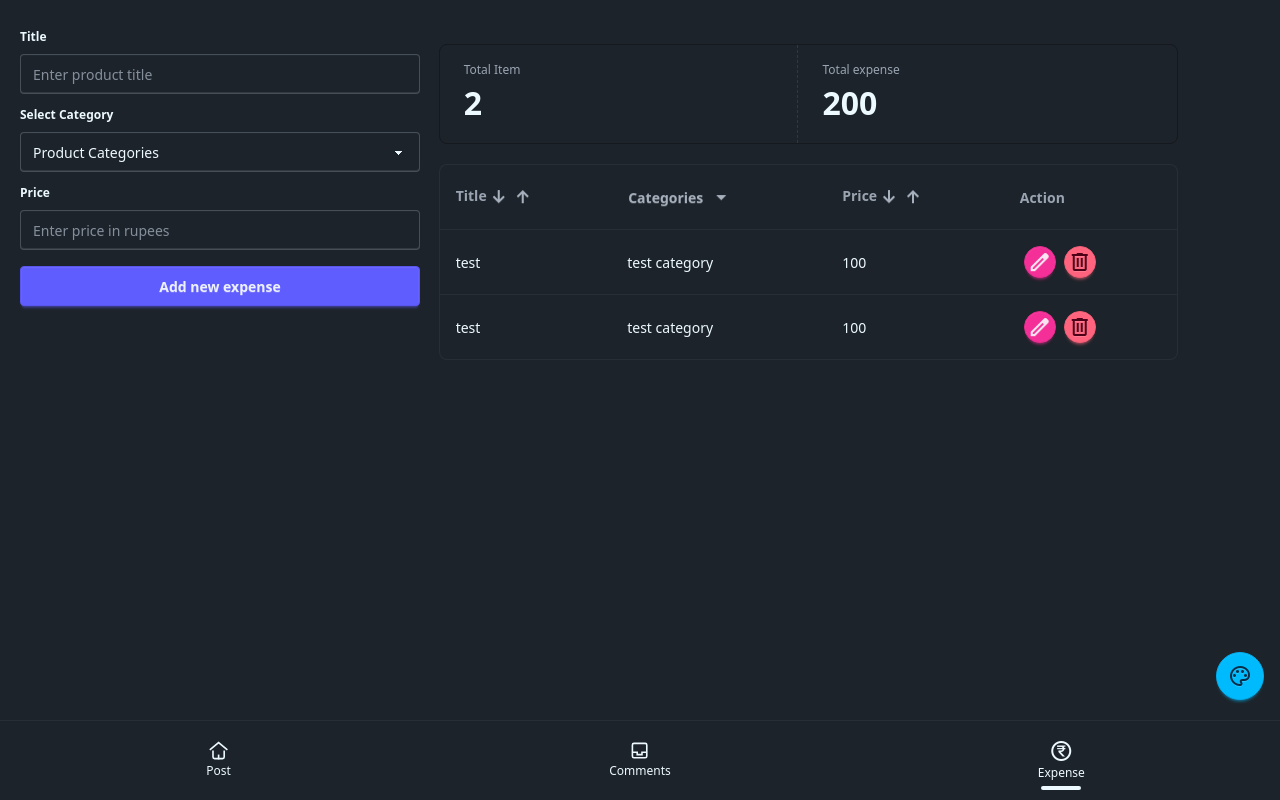
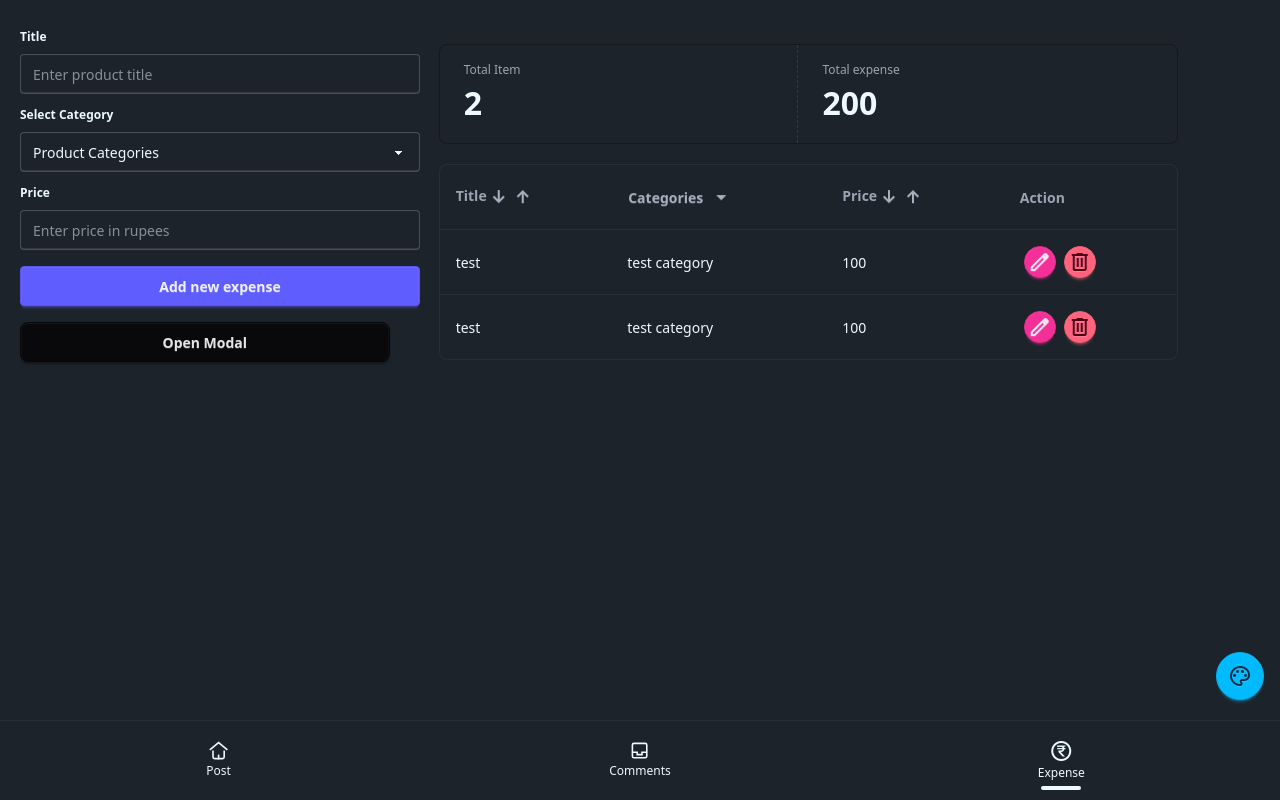
Before and after one commit to mahesh548/Router-Project, a React (Vite) app: page /bills in a window 1280 px wide. Built offline with nearby package versions, Linux system fonts and the light colour scheme.

Commit message:
feat: add Modal component and integrate it into Form and Table components; implement lazy loading for Bills and BillContextProvider

```diff
--- a/index.html
+++ b/index.html
@@ -11,6 +11,7 @@
   </head>
   <body>
     <div id="root"></div>
+    <div id="portal"></div>
     <script type="module" src="/src/main.jsx"></script>
   </body>
 </html>
--- a/src/App.jsx
+++ b/src/App.jsx
@@ -5,8 +5,18 @@ import AllComments from "./component/AllComments";
 import Post from "./component/Post";
 import { ThemeContext } from "./context/ThemeContext";
 import ThemeSwitcher from "./component/ThemeSwitcher";
-import Bills from "./component/Bills";
-import { BillContextProvider } from "./context/BillContextProvider";
+// import Bills from "./component/Bills";
+// import { BillContextProvider } from "./context/BillContextProvider";
+import { lazy, Suspense } from "react";
+
+const Bills = lazy(() => import("./component/Bills")); // lazy loading component
+
+//lazy loading context (named export)
+const BillContextProvider = lazy(() =>
+  import("./context/BillContextProvider").then((module) => ({
+    default: module.BillContextProvider,
+  }))
+);
 
 export default function App() {
   return (
@@ -20,9 +30,11 @@ export default function App() {
           <Route
             path="/bills"
             element={
-              <BillContextProvider>
-                <Bills />
-              </BillContextProvider>
+              <Suspense fallback={<h1>Loading..</h1>}>
+                <BillContextProvider>
+                  <Bills />
+                </BillContextProvider>
+              </Suspense>
             }
           />
           <Route path="*" element={<h1>404 NotFound!!</h1>} />
--- a/src/component/Bills.jsx
+++ b/src/component/Bills.jsx
@@ -4,7 +4,7 @@ import Table from "./Table";
 export default function Bills() {
   return (
     <div className="flex flex-row flex-wrap justify-evenly gap-2 px-5  mt-5">
-      <div className="w-100 flex-1">
+      <div className="w-100 flex-1 m-auto w-[90%]">
         <Form />
       </div>
       <div className="flex-2">
--- a/src/component/Form.jsx
+++ b/src/component/Form.jsx
@@ -2,6 +2,7 @@ import { useContext, useState } from "react";
 import InputField from "./InputField";
 import { BillContext } from "../context/BillContextProvider";
 import Validate from "../Utility/Validate";
+import Modal from "./Modal";
 
 const formRules = {
   title: { minL: 2, maxL: 50 },
@@ -12,6 +13,8 @@ const formRules = {
 export default function Form() {
   const { formData, setFormData, setExpenseList, editId, setEditId } =
     useContext(BillContext);
+
+  const [openModal, setOpen] = useState(false);
 
   // to show error messages
   const [errors, setErrors] = useState({});
@@ -63,6 +66,7 @@ export default function Form() {
   };
 
   return (
+    <>
       <form onSubmit={handleForm}>
         <InputField
           value={formData.title}
@@ -86,7 +90,9 @@ export default function Form() {
             <option>Electronics</option>
             <option>Bills</option>
           </select>
-        {errors?.category && <span className="label">{errors?.category}</span>}
+          {errors?.category && (
+            <span className="label">{errors?.category}</span>
+          )}
         </fieldset>
         <InputField
           value={formData.price}
@@ -100,5 +106,13 @@ export default function Form() {
           {editId ? "Save Edits" : "Add new expense"}
         </button>
       </form>
+      <button
+        className="btn w-[90%]  block btn-neutral rounded-lg mt-4"
+        onClick={() => setOpen(true)}
+      >
+        Open Modal
+      </button>
+      <Modal isOpen={openModal} setOpen={setOpen} />
+    </>
   );
 }
--- /dev/null
+++ b/src/component/Modal.jsx
@@ -0,0 +1,24 @@
+import { createPortal } from "react-dom";
+
+export default function Modal({ isOpen, setOpen }) {
+  return createPortal(
+    <>
+      <dialog id="my_modal_1" className="modal" open={isOpen}>
+        <div className="modal-box">
+          <h3 className="font-bold text-lg">Hello!</h3>
+          <p className="py-4">
+            Press ESC key or click the button below to close
+          </p>
+          <div className="modal-action">
+            <form method="dialog">
+              <button className="btn btn-error" onClick={() => setOpen(false)}>
+                Close
+              </button>
+            </form>
+          </div>
+        </div>
+      </dialog>
+    </>,
+    document.getElementById("portal")
+  );
+}
--- a/src/component/Table.jsx
+++ b/src/component/Table.jsx
@@ -1,6 +1,7 @@
 import { useContext, useState } from "react";
 import { BillContext } from "../context/BillContextProvider";
 import useFilter from "../hooks/useFilter";
+import Modal from "./Modal";
 
 export default function Table() {
   const { expenseList, setExpenseList, setFormData, setEditId } =
@@ -9,6 +10,7 @@ export default function Table() {
   const [data, searchQuery] = useFilter(expenseList, (item) => {
     return item.category;
   });
+
   const deleteEntry = (id) => {
     const updatedList = expenseList.filter((item) => item.id != id);
     setExpenseList(updatedList);
```
Lines whose indentation alone changed are shown as unchanged.
